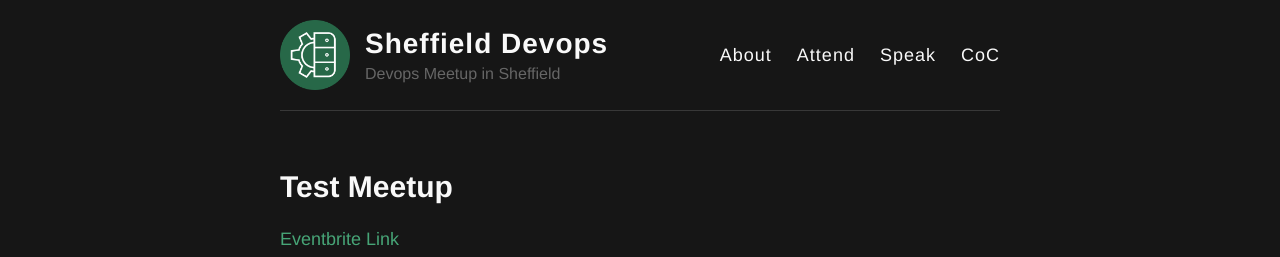
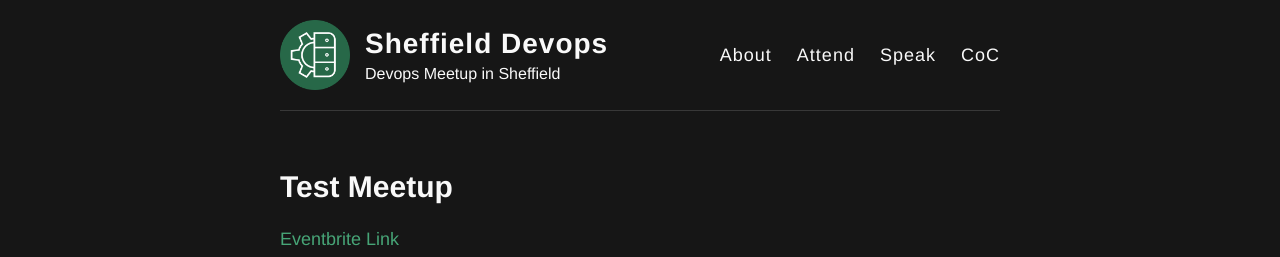
Before and after one commit to sheffielddevops/sheffielddevops.github.io, a Jekyll site: the page built from index.html, in a window 1280 px wide. Shown: the top 257 px of the page. Built offline with Jekyll 4.4.1, drawn with Linux system fonts in a browser that asks for light colours.

Commit message:
fix some accessibility stuff

```diff
--- a/_layouts/default.html
+++ b/_layouts/default.html
@@ -1,5 +1,5 @@
 <!DOCTYPE html>
-<html>
+<html lang="en">
   <head>
     <title>{% if page.title %}{{ page.title }} – {% endif %}{{ site.name }} – {{ site.description }}</title>
 
@@ -19,7 +19,7 @@
     <div class="wrapper-masthead">
       <div class="container">
         <header class="masthead clearfix">
-          <a href="{{ site.baseurl }}/" class="site-avatar"><img src="{{ site.avatar }}" /></a>
+            <a href="{{ site.baseurl }}/" class="site-avatar"><img src="{{ site.avatar }}" alt="{{ site.name }} logo"/></a>
 
           <div class="site-info">
             <h1 class="site-name"><a href="{{ site.baseurl }}/">{{ site.name }}</a></h1>
--- a/_sass/_variables.scss
+++ b/_sass/_variables.scss
@@ -11,7 +11,7 @@
 $black: #f9f9f9;
 $darkerGray: #f9f9f9;
 $darkGray: #f9f9f9;
-$gray: #666;
+$gray: #f9f9f9;
 $lightGray: #383838;
 $white: #161616;
 
```
